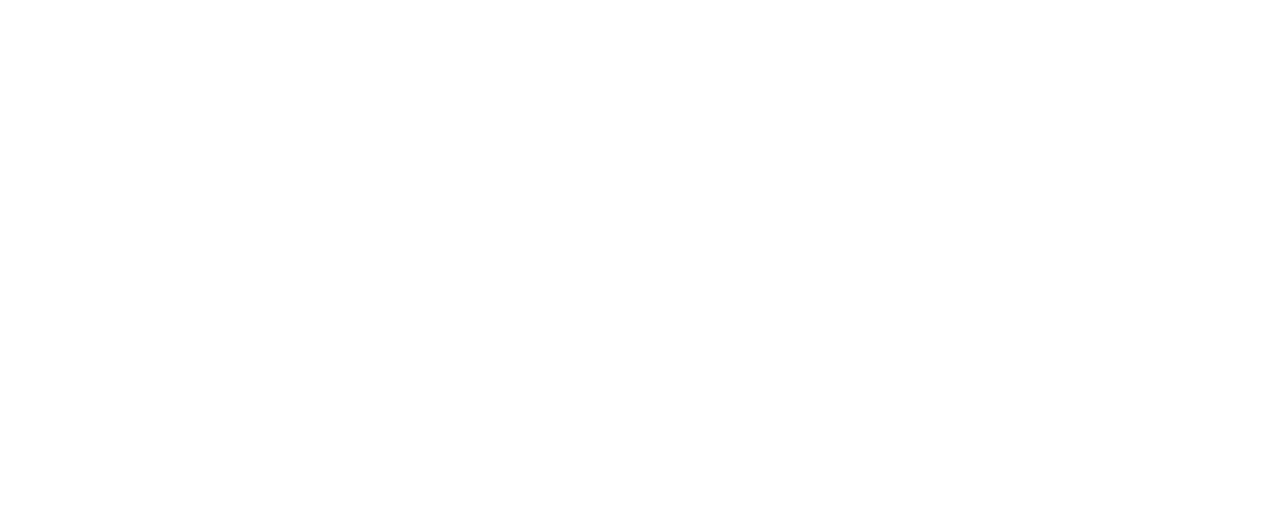
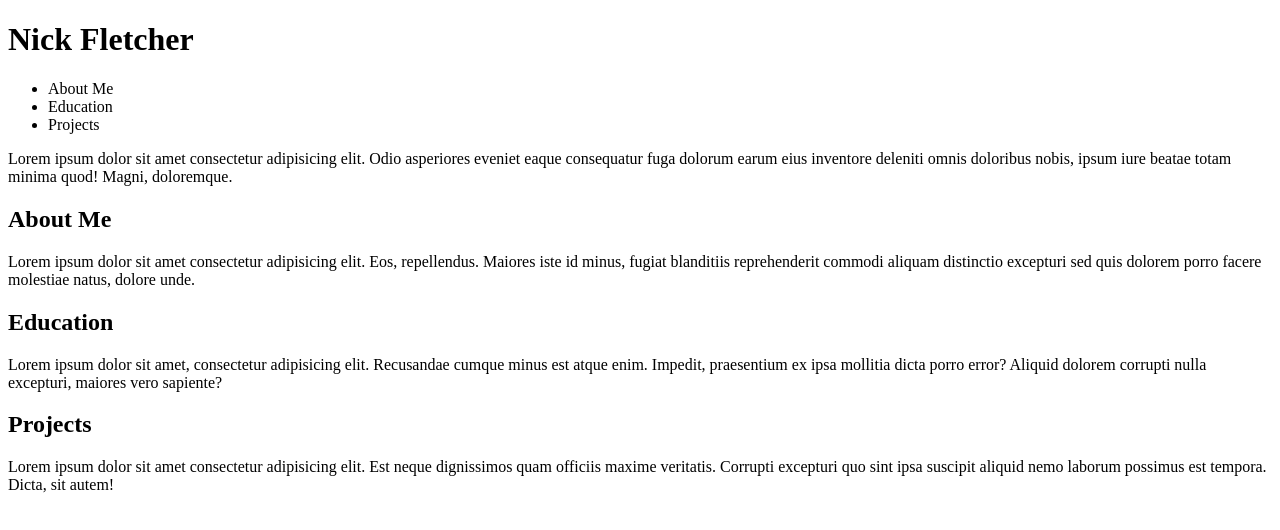
Before and after one commit to FletchN90/Portfolio, a plain HTML site: page index.html in a window 1280 px wide. Drawn offline with Linux system fonts and the light colour scheme.

```diff
--- a/index.html
+++ b/index.html
@@ -7,7 +7,43 @@
     <title>Nick Fletcher</title>
 </head>
 <body>
-    <header class="header"></header>
-    <nav class="nav"></nav>
+    <header class="header">
+        <h1 class="title">Nick Fletcher</h1>
+        <nav class="nav">
+            <ul>
+                <li>About Me</li>
+                <li>Education</li>
+                <li>Projects</li>
+            </ul>
+        </nav>
+    </header>
+
+    <main class="wrapper">
+        <section class="brief">
+            <p>Lorem ipsum dolor sit amet consectetur adipisicing elit. Odio asperiores eveniet eaque consequatur fuga dolorum earum eius inventore deleniti omnis doloribus nobis, ipsum iure beatae totam minima quod! Magni, doloremque.</p>
+        </section>
+
+        <aside class="photo">
+
+        </aside>
+
+        <section class="about">
+            <h2>About Me</h2>
+            <p>Lorem ipsum dolor sit amet consectetur adipisicing elit. Eos, repellendus. Maiores iste id minus, fugiat blanditiis reprehenderit commodi aliquam distinctio excepturi sed quis dolorem porro facere molestiae natus, dolore unde.</p>
+        </section>
+
+        <section class="education">
+            <h2>Education</h2>
+            <p>Lorem ipsum dolor sit amet, consectetur adipisicing elit. Recusandae cumque minus est atque enim. Impedit, praesentium ex ipsa mollitia dicta porro error? Aliquid dolorem corrupti nulla excepturi, maiores vero sapiente?</p>
+        </section>
+
+        <section class="projects">
+            <h2>Projects</h2>
+            <p>Lorem ipsum dolor sit amet consectetur adipisicing elit. Est neque dignissimos quam officiis maxime veritatis. Corrupti excepturi quo sint ipsa suscipit aliquid nemo laborum possimus est tempora. Dicta, sit autem!</p>
+        </section>
+    </main>
+
+    <footer class="footer"></footer>
+
 </body>
 </html>
```
